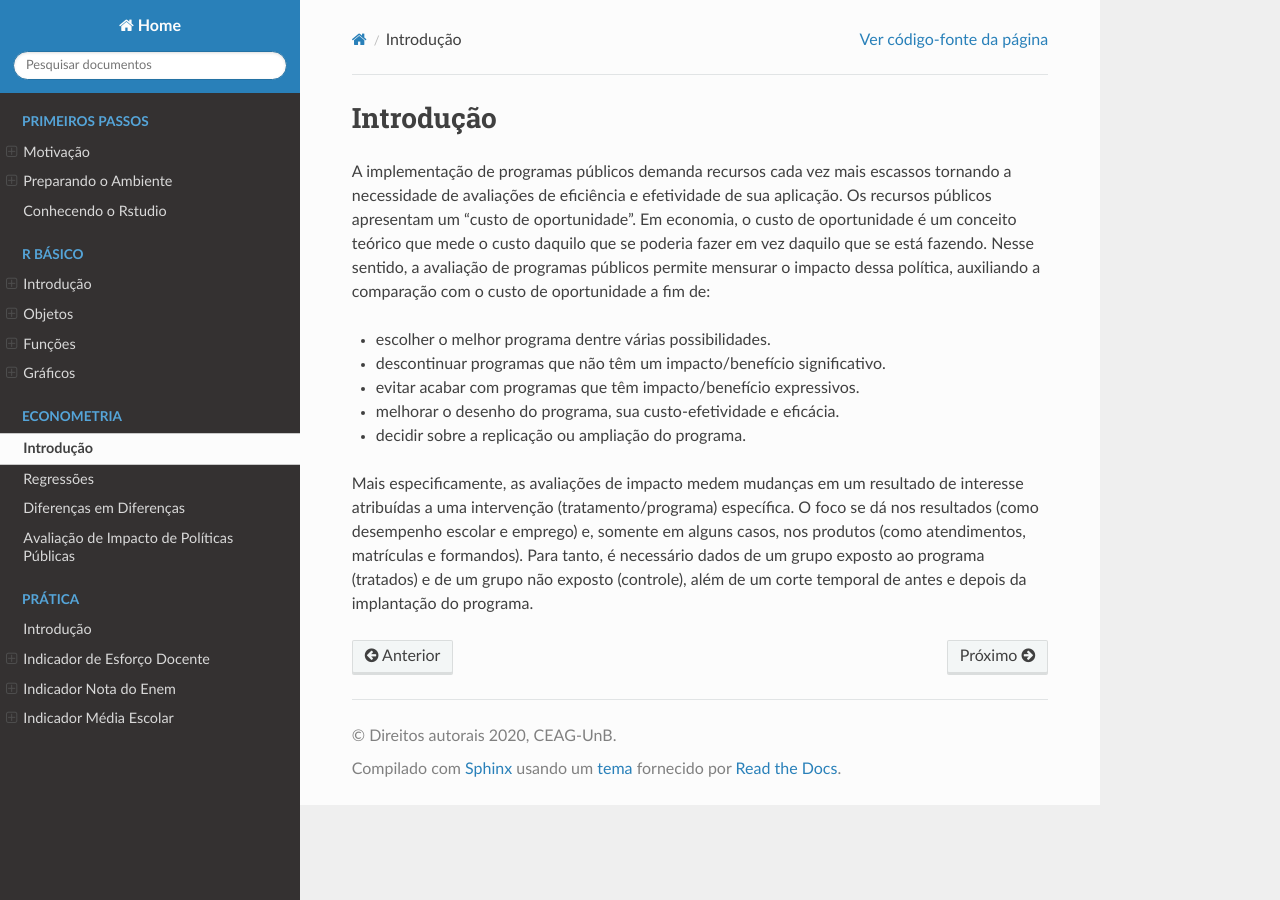
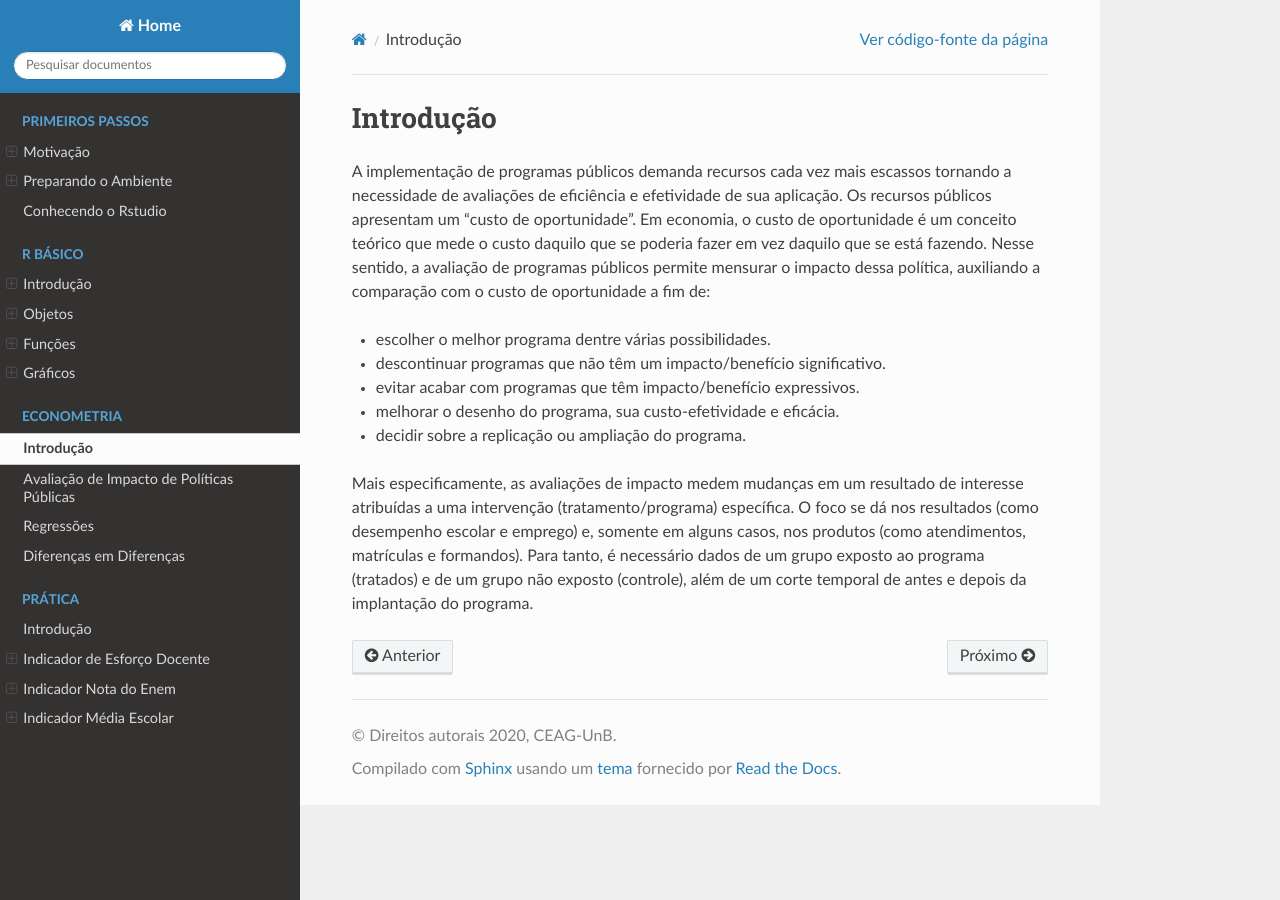
Before and after one commit to VitorGGs/manual-diff, a Sphinx documentation site: the page built from docs/econometria/introducao.rst, in a window 1280 px wide. Built offline with Sphinx 7.4.7 and the Read the Docs theme 2.0.0, drawn with Linux system fonts in a browser that asks for light colours.

```diff
--- a/docs/index.rst
+++ b/docs/index.rst
@@ -50,9 +50,9 @@ F.A.Q
    :hidden:
 
    econometria/introducao
+   econometria/Avaliação de Impacto de Políticas Públicas
    econometria/regressões
    econometria/did
-   econometria/Avaliação de Impacto de Políticas Públicas
 
 .. toctree::
    :caption: Prática
```
